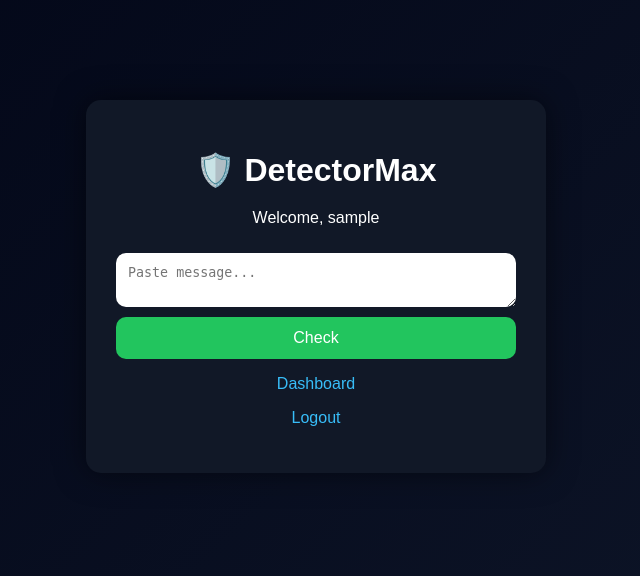
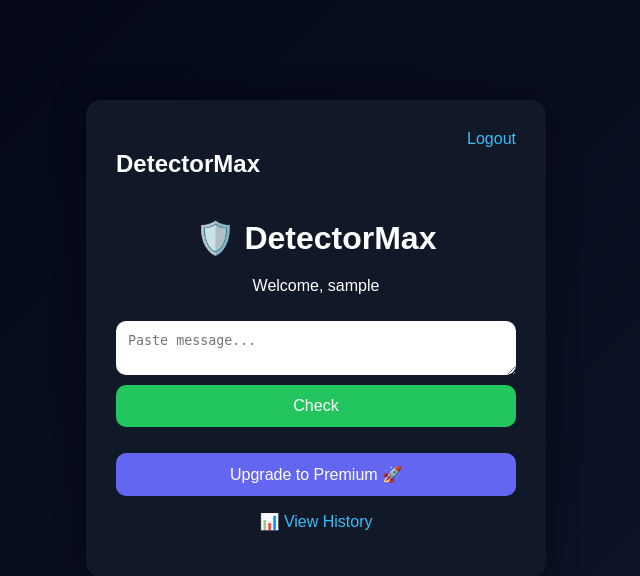
Before and after one commit to agolummaxwell-bot/scam-detector, a Flask app: page / in a window 1280 px wide. Shown: the top 576 px of the page, without its empty margins (324-964 px from the left). Run offline with Flask 3, Linux system fonts and the light colour scheme; the visitor is signed in with stand-in values (Sample User, id 1); data comes from the database, SQL or seed files in the repository.

Commit message:
Update home.html

```diff
--- a/templates/home.html
+++ b/templates/home.html
@@ -4,7 +4,14 @@
 </head>
 
 <body>
+
 <div class="container">
+
+<!-- HEADER -->
+<div style="display:flex; justify-content:space-between; margin-bottom:20px;">
+    <h2>DetectorMax</h2>
+    <a href="/logout">Logout</a>
+</div>
 
 <h1>🛡️ DetectorMax</h1>
 <p>Welcome, {{user}}</p>
@@ -14,17 +21,31 @@
 <button>Check</button>
 </form>
 
+<!-- RESULT -->
 {% if result %}
-<div class="result">
+<div class="result" style="
+{% if result.is_scam %}
+background:#7f1d1d;
+{% else %}
+background:#064e3b;
+{% endif %}
+">
 <h2>{{result.recommendation}}</h2>
 <p>{{result.scam_probability}}%</p>
 <p>{{result.confidence}}</p>
 </div>
 {% endif %}
 
-<p><a href="/dashboard">Dashboard</a></p>
-<p><a href="/logout">Logout</a></p>
+<!-- ACTIONS -->
+<a href="/pay">
+<button style="background:#6366f1; margin-top:10px;">
+Upgrade to Premium 🚀
+</button>
+</a>
+
+<p><a href="/dashboard">📊 View History</a></p>
 
 </div>
+
 </body>
 </html>
```
